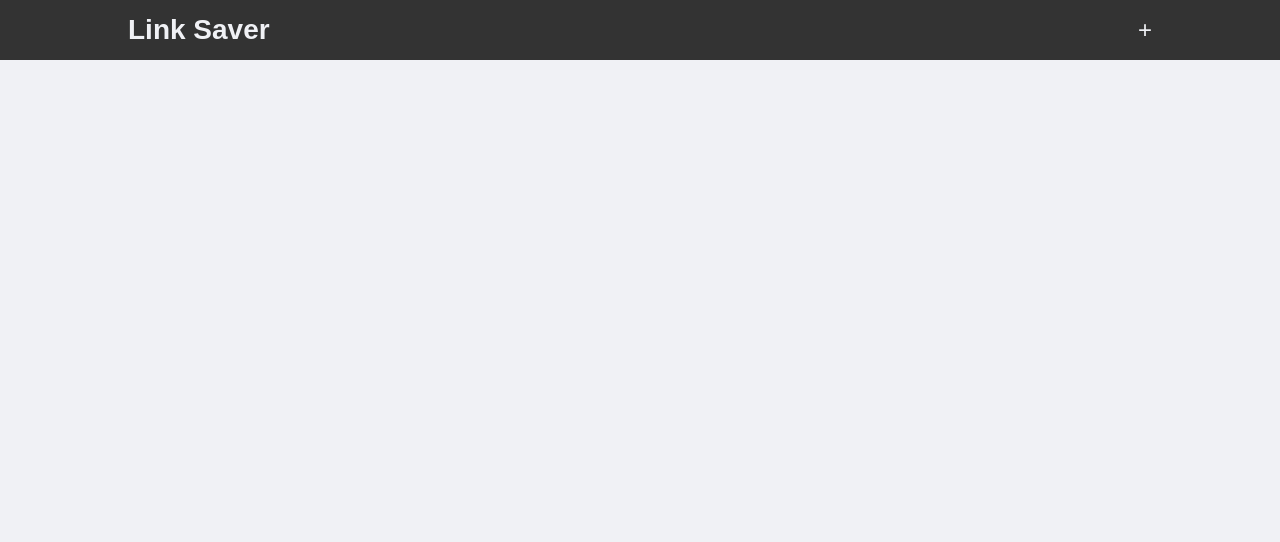
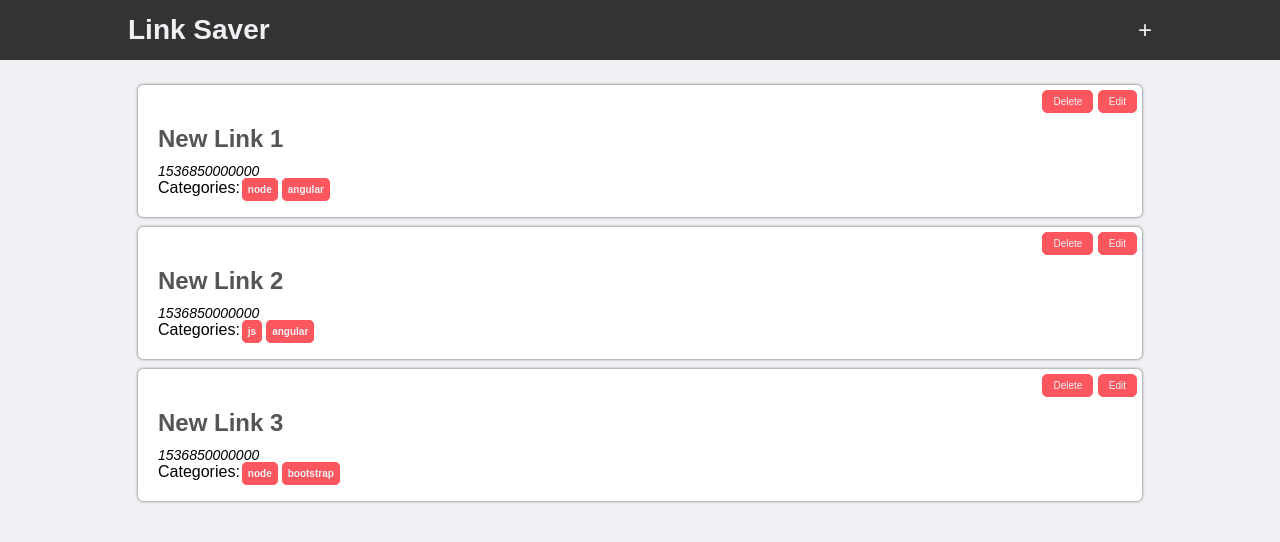
Before and after one commit to Morgrynn/corefundamentals, a plain HTML site: page index.html in a window 1280 px wide. Drawn offline with Linux system fonts and the light colour scheme.

Commit message:
updates to css and js

```diff
--- a/app.css
+++ b/app.css
@@ -144,6 +144,7 @@ input[type='submit']:hover, button:hover {
 .category {
     font-weight: bold;
     padding: 5px;
+    margin: 0 2px;
     border: 1px solid var(--main-accent);
     border-radius: 5px;
     font-size: 10px;
--- a/app.js
+++ b/app.js
@@ -4,6 +4,8 @@ const addBtn = document.querySelector('#addBtn');
 const cancelButton = document.querySelector('#cancelButton');
 const addLinkPanel = document.querySelector('#addLinkPanel');
 const linksList = document.querySelector('#linksList');
+
+// https://www.youtube.com/watch?v=QGAVFfLGgbo&list=PLDlWc9AfQBfaO1IX02_1L5MW2s9RyIgQ7&index=10
 
 // console.log(linkCategory);
 
@@ -48,10 +50,10 @@ function hideFormPanel() {
     addLinkPanel.classList.add('hidden');
 }
 
-linkCategory.addEventListener('keydown', function(event) {
+linkCategory.addEventListener('keydown', function (event) {
     // console.log(event);
 
-    if(event.keyCode == 188){
+    if (event.keyCode == 188) {
         event.preventDefault();
         // console.log("User pressed comma");
         // console.log(linkCategory.value);
@@ -93,7 +95,7 @@ submitButton.addEventListener('click', event => {
     // console.log(newLink);
 
     //push new link to array
-    links.push(newLink);
+    links.unshift(newLink);
 
     linkTitle.value = ' ';
     linkUrl.value = ' ';
@@ -104,8 +106,40 @@ submitButton.addEventListener('click', event => {
 
     // hide the addLinkPanel
     hideFormPanel();
+
+    displayLinks();
 });
 
 function displayLinks() {
     linksList.innerHTML = ' ';
+
+    for (let link of links) {
+        // console.log(link);
+        let linkHTMLstring = `
+
+        <div class="link panel">
+                <div class="link-options">
+                    <button class="btn-sm">Delete</button>
+                    <button class="btn-sm">Edit</button>
+                </div>
+
+               <a href="${link.url}">
+                 <h1 class="header">${link.title}</h1>
+               </a>
+               <p class="link-date">${Date.now()}</p>
+
+               <div class="categories">
+                   Categories:`;
+                for(let category of link.categories) {
+                    linkHTMLstring +=  `<span class="category">${category}</span>`;
+                }
+
+                linkHTMLstring += `
+                     </div>
+               </div>
+            `
+        ;
+
+        linksList.innerHTML += linkHTMLstring;
+    }
 }
```
